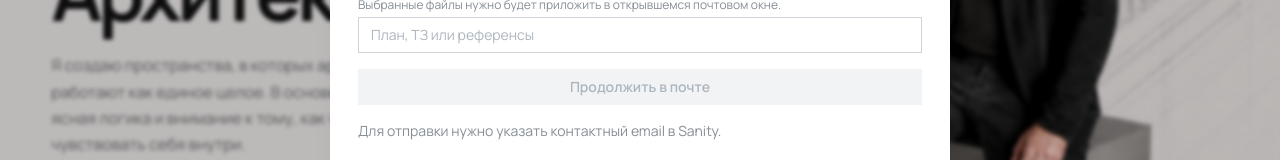
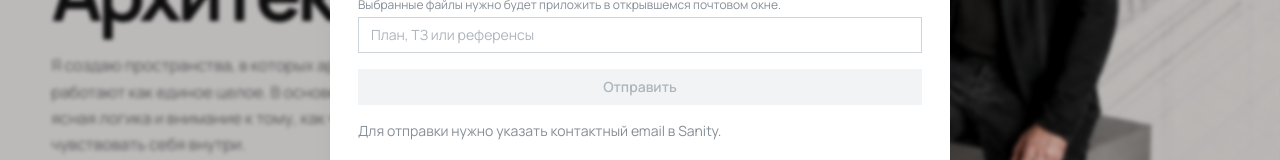
Before and after one commit to ux-tony/rx, a Next.js app: page / in a window 1280 px wide. Both pictures are taken after a click on the button "Обсудить задачу". Shown: the part 522-682 px from the top of the page. Built offline with nearby package versions, Linux system fonts and the light colour scheme; no server answers.

Commit message:
Simplify project discussion submit label

```diff
--- a/components/discussion-modal.tsx
+++ b/components/discussion-modal.tsx
@@ -128,7 +128,7 @@ export function DiscussionModal({ contactEmail, opened, onClose }: DiscussionMod
                 clearable
               />
               <Button disabled={!contactEmail} type="submit" radius={0}>
-                Продолжить в почте
+                Отправить
               </Button>
               {!contactEmail ? (
                 <Text c="dimmed" size="sm">
```
